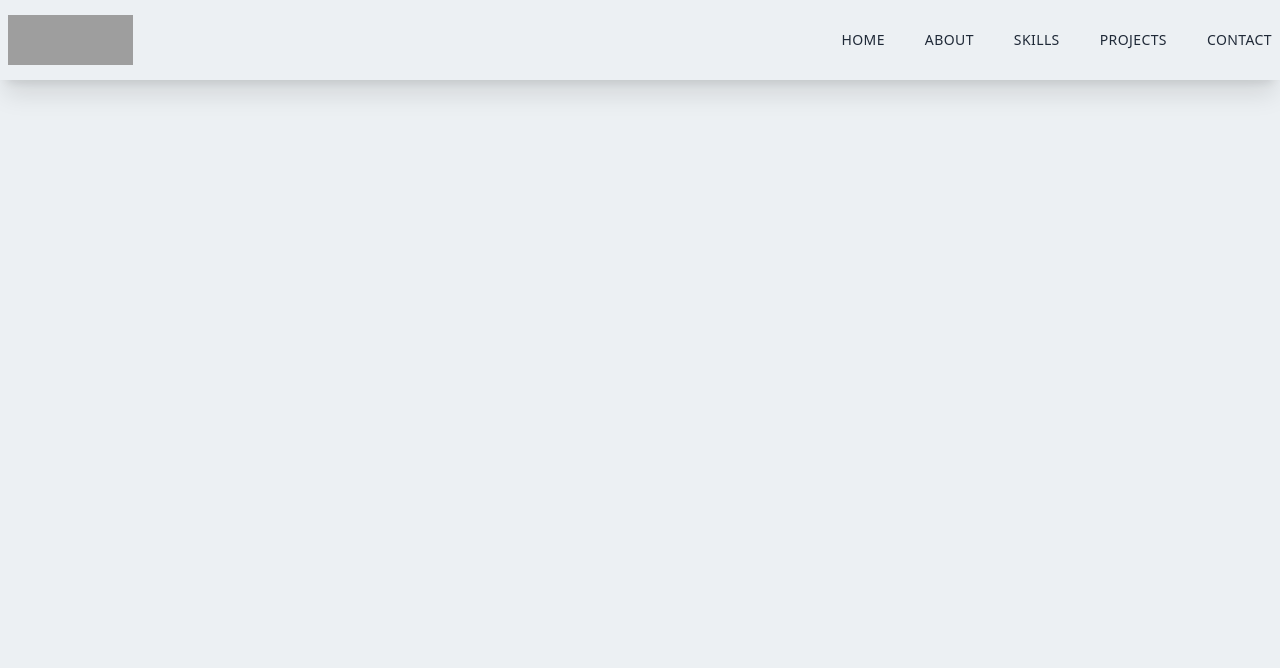
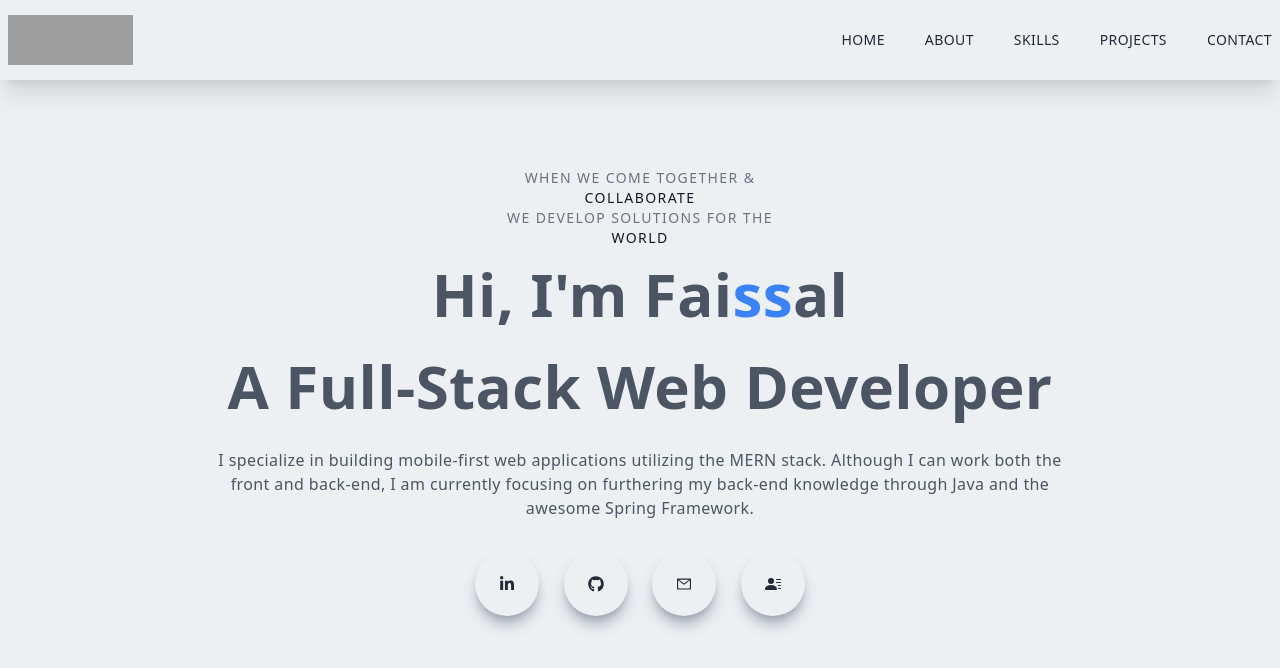
Before and after one commit to Jiryeah/REACT-Portfolio, a Next.js app in the folder portfolio/: page / in a window 1280 px wide. Shown: the top 668 px of the page. Built offline with nearby package versions, Linux system fonts and the light colour scheme; grey boxes are pictures that could not be loaded.

Commit message:
main finished

```diff
--- /dev/null
+++ b/portfolio/components/Main.jsx
@@ -0,0 +1,49 @@
+import React from 'react';
+import { FaLinkedinIn, FaGithub } from 'react-icons/fa';
+import { AiOutlineMail } from 'react-icons/ai';
+import { BsFillPersonLinesFill } from 'react-icons/bs';
+
+const Main = () => {
+  return (
+    <div className='w-full h-screen text-center'>
+      <div className='max-w-[1240px] w-full h-full mx-auto p-2 flex justify-center items-center'>
+        <div>
+          <p className='uppercase text-sm tracking-widest text-gray-500'>
+            When We Come Together &
+            <br />
+            <span className='text-gray-900'>Collaborate</span>
+            <br />
+            We Develop Solutions For The
+            <br />
+            <span className='text-gray-900'>World</span>
+          </p>
+          <h1 className='py-4 text-gray-600'>
+            Hi, I'm Fai<span className='text-blue-500'>ss</span>al
+          </h1>
+          <h1 className='py-4 text-gray-600'>A Full-Stack Web Developer</h1>
+          <p className='py-4 text-gray-600 max-w-[70%] m-auto'>
+            I specialize in building mobile-first web applications utilizing the MERN stack.
+            Although I can work both the front and back-end, I am currently focusing on furthering
+            my back-end knowledge through Java and the awesome Spring Framework.
+          </p>
+          <div className='flex items-center justify-between max-w-[330px] m-auto py-4'>
+            <div className='rounded-full shadow-lg shadow-gray-400 p-6 cursor-pointer hover:scale-110 ease-in duration-300'>
+              <FaLinkedinIn />
+            </div>
+            <div className='rounded-full shadow-lg shadow-gray-400 p-6 cursor-pointer hover:scale-110 ease-in duration-300'>
+              <FaGithub />
+            </div>
+            <div className='rounded-full shadow-lg shadow-gray-400 p-6 cursor-pointer hover:scale-110 ease-in duration-300'>
+              <AiOutlineMail />
+            </div>
+            <div className='rounded-full shadow-lg shadow-gray-400 p-6 cursor-pointer hover:scale-110 ease-in duration-300'>
+              <BsFillPersonLinesFill />
+            </div>
+          </div>
+        </div>
+      </div>
+    </div>
+  );
+};
+
+export default Main;
--- a/portfolio/components/Navbar.jsx
+++ b/portfolio/components/Navbar.jsx
@@ -40,7 +40,7 @@ const Navbar = () => {
         </div>
       </div>
 
-      <div className={navigation ? 'fixed left-0 top-0 w-full h-screen bg-black/70' : ''}>
+      <div className={navigation ? 'md:hidden fixed left-0 top-0 w-full h-screen bg-black/70' : ''}>
         <div
           className={
             navigation
@@ -49,12 +49,10 @@ const Navbar = () => {
           }
         >
           <div>
-            {/* had an my-5 */}
             <div className='flex w-full items-center justify-between '>
               <Image src='/../public/assets/navLogo.png' width='100' height='35' alt='/' />
               <div
                 onClick={handleNavigation}
-                // had an mx-4
                 className='rounded-full shadow-lg shadow-gray-400 p-3 cursor-pointer'
               >
                 <AiOutlineClose />
@@ -64,7 +62,6 @@ const Navbar = () => {
               <p className='w-[85%] md:w-[90%] py-4'>Let's build something legendary together</p>
             </div>
           </div>
-          {/* had an mx-4 */}
           <div className='py-4 flex flex-col'>
             <ul className='uppercase'>
               <Link href='/'>
--- a/portfolio/pages/index.js
+++ b/portfolio/pages/index.js
@@ -1,5 +1,6 @@
 import Head from 'next/head';
 import Image from 'next/image';
+import Main from '../components/Main';
 import Navbar from '../components/Navbar';
 
 export default function Home() {
@@ -11,6 +12,7 @@ export default function Home() {
         <link rel='icon' href='/favicon.ico' />
       </Head>
       <Navbar />
+      <Main />
     </div>
   );
 }
```
